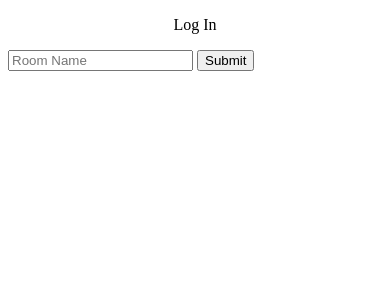
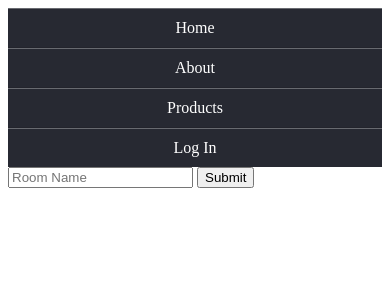
Before and after one commit to kjbrawner22/BlueBoard, a Flask app: page /profile/new-room in a window 390 px wide. Shown: the top 300 px of the page. Run offline with Flask 2, Linux system fonts and the light colour scheme; the visitor is signed in with stand-in values (Sample User, id 1).

Commit message:
updated html & css

```diff
--- a/app/static/css/base.css
+++ b/app/static/css/base.css
@@ -7,20 +7,54 @@ html {
 	overflow: hidden;
 }
 
-.nav {
-	height: auto;
+.navigation {
+  list-style: none;
+  margin: 0;
+
+  background: #272932;
+
+  display: -webkit-box;
+  display: -moz-box;
+  display: -ms-flexbox;
+  display: -webkit-flex;
+  display: flex;
+
+  -webkit-flex-flow: row wrap;
+  justify-content: flex-end;
 }
 
-.nav-item {
-	text-align: center;
-	text-decoration: none;
-	color: inherit;
+.navigation a {
+  text-decoration: none;
+  display: block;
+  padding: 1em;
+  color: white;
 }
 
-.nav-item:hover {
-	color: rgba(0,0,0,.3);
+.navigation a:hover {
+  background: darken(deepskyblue, 2%);
 }
 
-.nav-item:focus {
-	outline: none;
+@media all and (max-width: 800px) {
+  .navigation {
+    justify-content: space-around;
+  }
 }
+
+@media all and (max-width: 600px) {
+  .navigation {
+    -webkit-flex-flow: column wrap;
+    flex-flow: column wrap;
+    padding: 0;
+  }
+
+  .navigation a {
+    text-align: center;
+    padding: 10px;
+    border-top: 1px solid rgba(255,255,255,0.3);
+    border-bottom: 1px solid rgba(0,0,0,0.1);
+  }
+
+  .navigation li:last-of-type a {
+    border-bottom: none;
+  }
+}
--- a/app/templates/base.html
+++ b/app/templates/base.html
@@ -13,11 +13,14 @@
 	</head>
 
 	<body>
-		<div class="nav">
-			<a class="nav-item" href="{{ url_for('login') }}">
-				<p>Log In</p>
-			</a>
-		</div>
+		<ul class="navigation">
+  		<li><a href="#">Home</a></li>
+  		<li><a href="#">About</a></li>
+  		<li><a href="#">Products</a></li>
+  		<li><a href="{{ url_for('login') }}">
+				Log In</a></li>
+		</ul>
+
 		{% block body %}{% endblock %}
 		<script
 			  src="https://code.jquery.com/jquery-3.3.1.min.js"
```
Also changed, not shown: app/static/css/room.css (+46 -5 lines), app/templates/room.html (+8 -2 lines).
